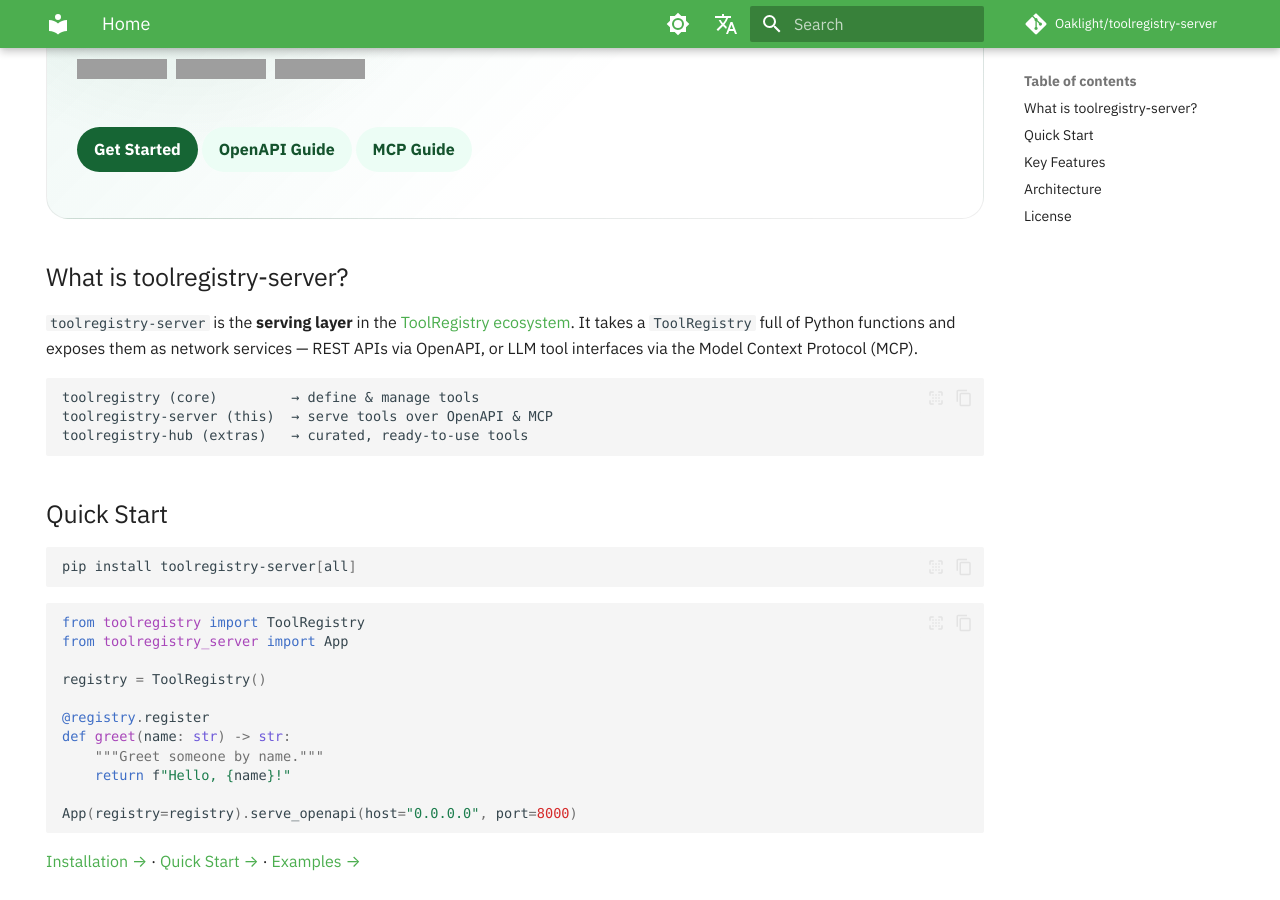
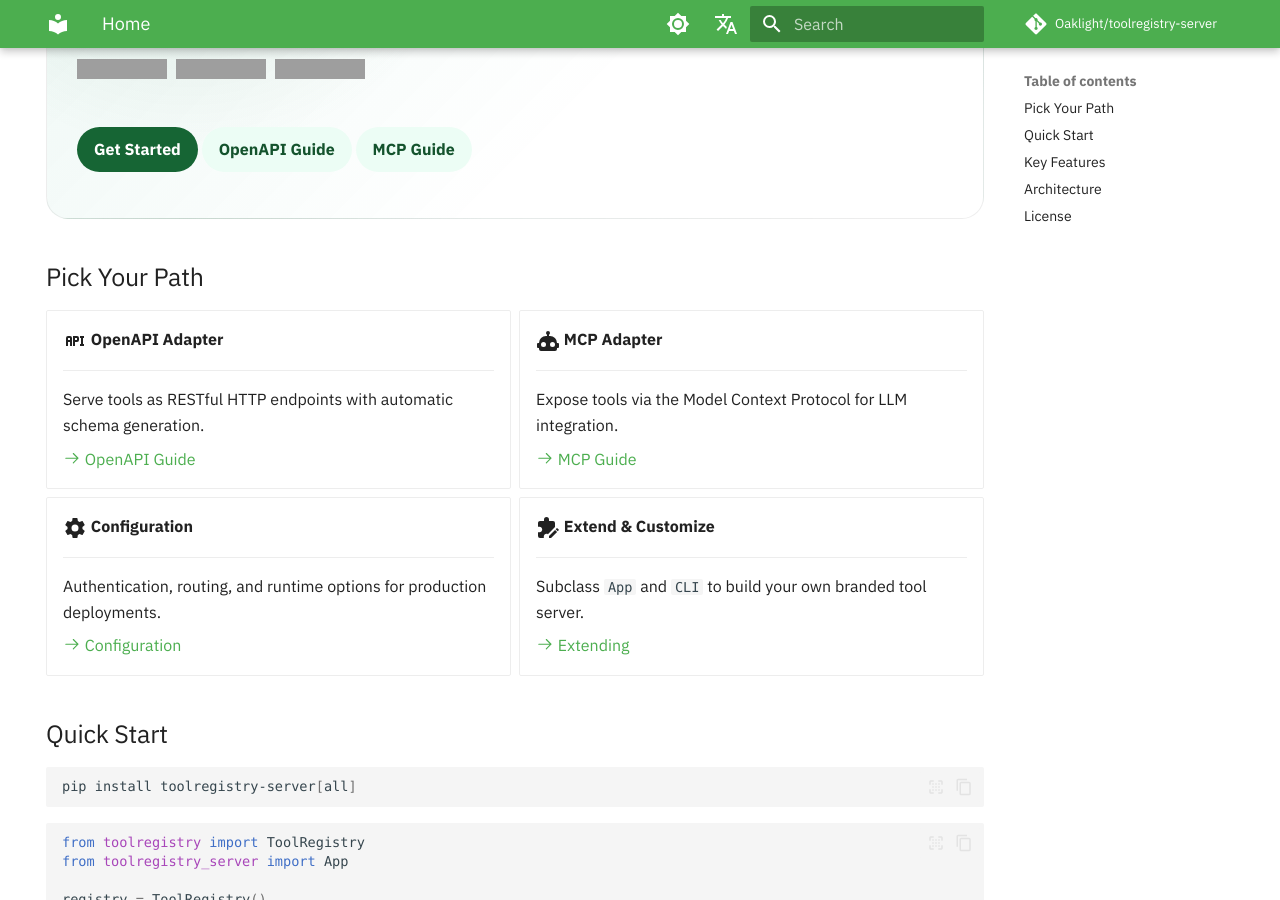
Before and after one commit to Oaklight/toolregistry-server, an MkDocs documentation site: the page built from docs/index.md, in a window 1280 px wide and 900 px high, scrolled down 326 px. Built offline with MkDocs 1.6.1 and Material for MkDocs 9.7.7, drawn with Linux system fonts in a browser that asks for light colours; some web fonts are replaced; comment, search, counter and statistics services are not loaded; grey boxes are pictures that could not be loaded.

Commit message:
docs: enable pymdownx.emoji, add grid cards with icons to home page

````diff
--- a/docs/index.md
+++ b/docs/index.md
@@ -25,15 +25,43 @@ hide:
 </div>
 </section>
 
-## What is toolregistry-server?
+## Pick Your Path
 
-`toolregistry-server` is the **serving layer** in the [ToolRegistry ecosystem](ecosystem.md). It takes a `ToolRegistry` full of Python functions and exposes them as network services — REST APIs via OpenAPI, or LLM tool interfaces via the Model Context Protocol (MCP).
+<div class="grid cards" markdown>
 
-```
-toolregistry (core)         → define & manage tools
-toolregistry-server (this)  → serve tools over OpenAPI & MCP
-toolregistry-hub (extras)   → curated, ready-to-use tools
-```
+-   :material-api:{ .lg .middle } **OpenAPI Adapter**
+
+    ---
+
+    Serve tools as RESTful HTTP endpoints with automatic schema generation.
+
+    [:octicons-arrow-right-24: OpenAPI Guide](guides/openapi.md)
+
+-   :material-robot:{ .lg .middle } **MCP Adapter**
+
+    ---
+
+    Expose tools via the Model Context Protocol for LLM integration.
+
+    [:octicons-arrow-right-24: MCP Guide](guides/mcp.md)
+
+-   :material-cog:{ .lg .middle } **Configuration**
+
+    ---
+
+    Authentication, routing, and runtime options for production deployments.
+
+    [:octicons-arrow-right-24: Configuration](guides/configuration.md)
+
+-   :material-puzzle-edit:{ .lg .middle } **Extend & Customize**
+
+    ---
+
+    Subclass `App` and `CLI` to build your own branded tool server.
+
+    [:octicons-arrow-right-24: Extending](guides/extending.md)
+
+</div>
 
 ## Quick Start
 
--- a/mkdocs.yml
+++ b/mkdocs.yml
@@ -116,6 +116,9 @@ markdown_extensions:
   - pymdownx.tabbed:
       alternate_style: true
   - attr_list
+  - pymdownx.emoji:
+      emoji_index: !!python/name:material.extensions.emoji.twemoji
+      emoji_generator: !!python/name:material.extensions.emoji.to_svg
   - md_in_html
   - toc:
       permalink: true
````
